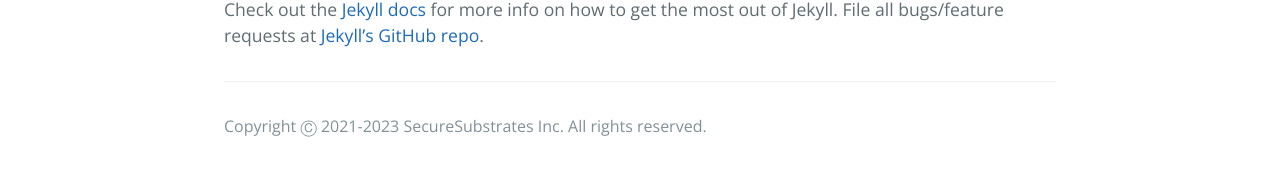
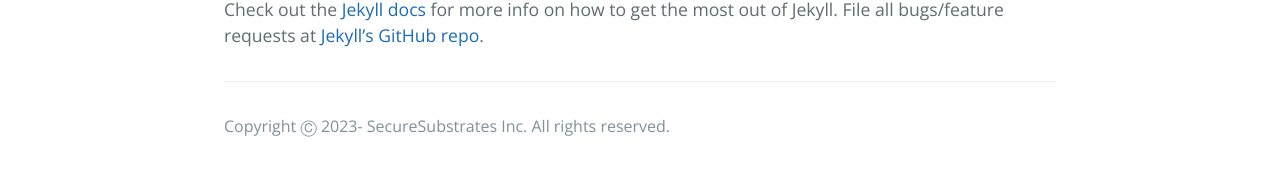
Before and after one commit to securesubstrates/securesubstrates.github.io, a Jekyll site: the page built from _posts/2016-02-12-sample-content.markdown, in a window 1280 px wide. Shown: the part 474-650 px from the top of the page. Built offline with Jekyll 4.4.1, drawn with Linux system fonts in a browser that asks for light colours.

Commit message:
Update information

```diff
--- a/_includes/page-footer.html
+++ b/_includes/page-footer.html
@@ -1,4 +1,4 @@
 <footer class="site-footer">
-  <span class="site-footer-credits">Copyright &#x24B8; 2021-2023
+  <span class="site-footer-credits">Copyright &#x24B8; 2023-
     SecureSubstrates Inc. All rights reserved.</span>
 </footer>
```
